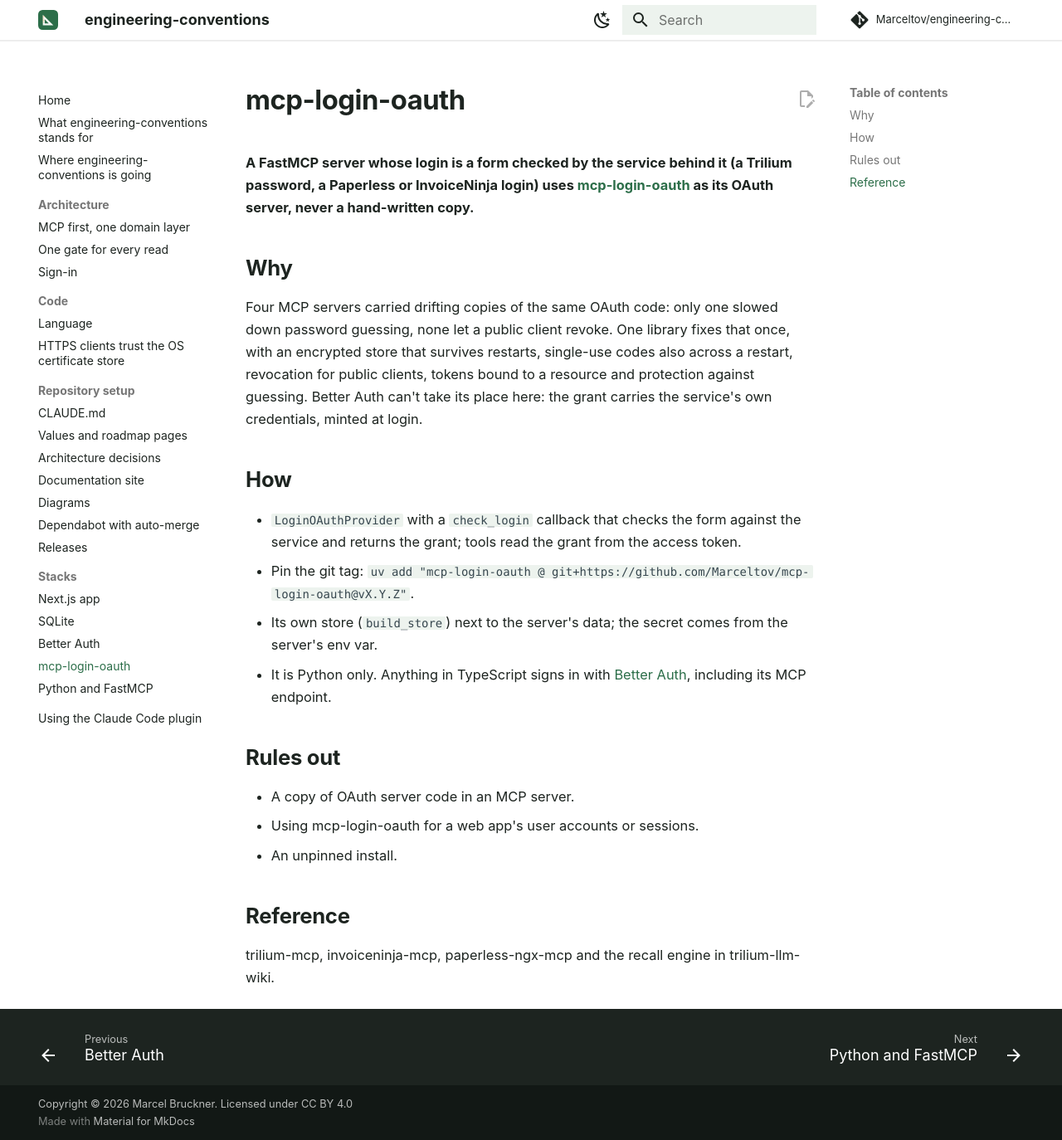
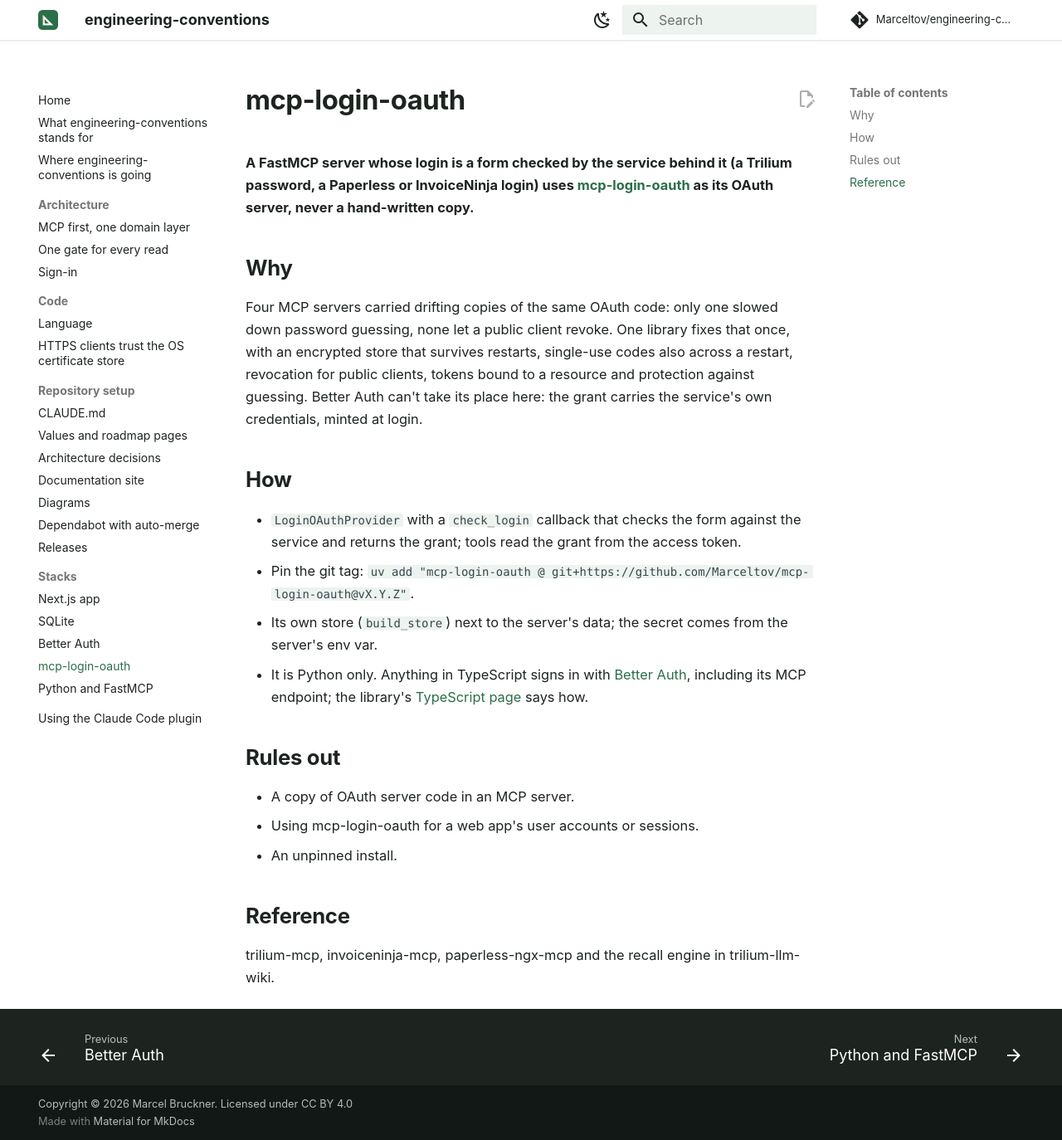
Before and after one commit to Marceltov/engineering-conventions, an MkDocs documentation site: the page built from docs/stacks/mcp-login-oauth.md, in a window 1280 px wide and 1374 px high. Shown: the whole window at 83% size. Built offline with MkDocs 1.6.1 and Material for MkDocs 9.7.7, drawn with Linux system fonts in a browser that asks for light colours; some web fonts are replaced; comment, search, counter and statistics services are not loaded.

Commit message:
Link mcp-login-oauth's TypeScript page
Co-Authored-By: Claude Opus 5.5 <noreply@anthropic.com>
Claude-Session: https://claude.ai/code/session_01Mmwmvqp3w2ZwaHyefH7Qtm

```diff
--- a/docs/stacks/mcp-login-oauth.md
+++ b/docs/stacks/mcp-login-oauth.md
@@ -11,7 +11,7 @@ Four MCP servers carried drifting copies of the same OAuth code: only one slowed
 - `LoginOAuthProvider` with a `check_login` callback that checks the form against the service and returns the grant; tools read the grant from the access token.
 - Pin the git tag: `uv add "mcp-login-oauth @ git+https://github.com/Marceltov/mcp-login-oauth@vX.Y.Z"`.
 - Its own store (`build_store`) next to the server's data; the secret comes from the server's env var.
-- It is Python only. Anything in TypeScript signs in with [Better Auth](better-auth.md), including its MCP endpoint.
+- It is Python only. Anything in TypeScript signs in with [Better Auth](better-auth.md), including its MCP endpoint; the library's [TypeScript page](https://marceltov.github.io/mcp-login-oauth/typescript/) says how.
 
 ## Rules out
 
```
